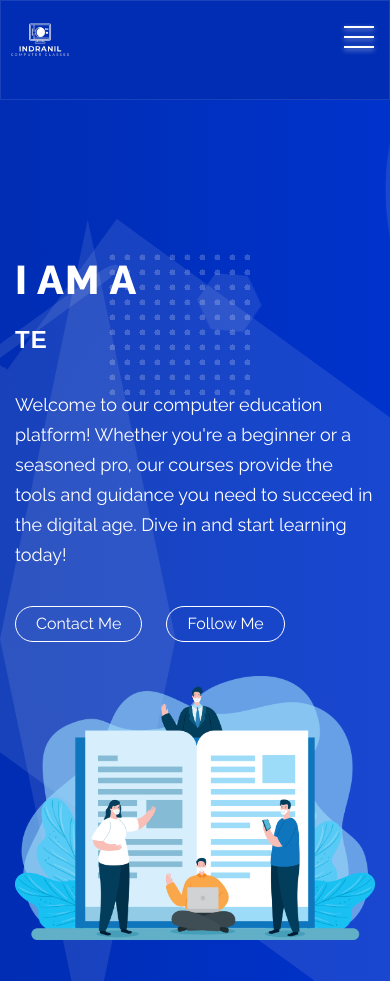
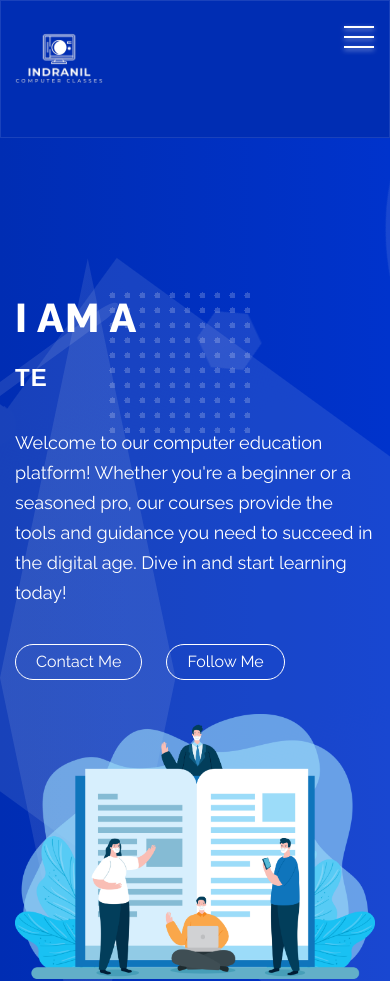
Before and after one commit to Orton1269/IndranilComputerClasses, a plain HTML site: page index.html in a window 390 px wide. Shown: the top 981 px of the page. Drawn offline with Linux system fonts and the light colour scheme.

Commit message:
style.css
30%

```diff
--- a/assets/css/style.css
+++ b/assets/css/style.css
@@ -118,9 +118,9 @@ header .nav-items {
   }
     @media screen and (max-width: 767.98px) {
       header .nav-items .logo {
-        width: 20%;
-        flex: 1 1 20%;
-        max-width: 20%;
+        width: 30%;
+        flex: 1 1 30%;
+        max-width: 30%;
         position: relative;
         top: -10px;} }
   header .nav-items .menu-items {
```
